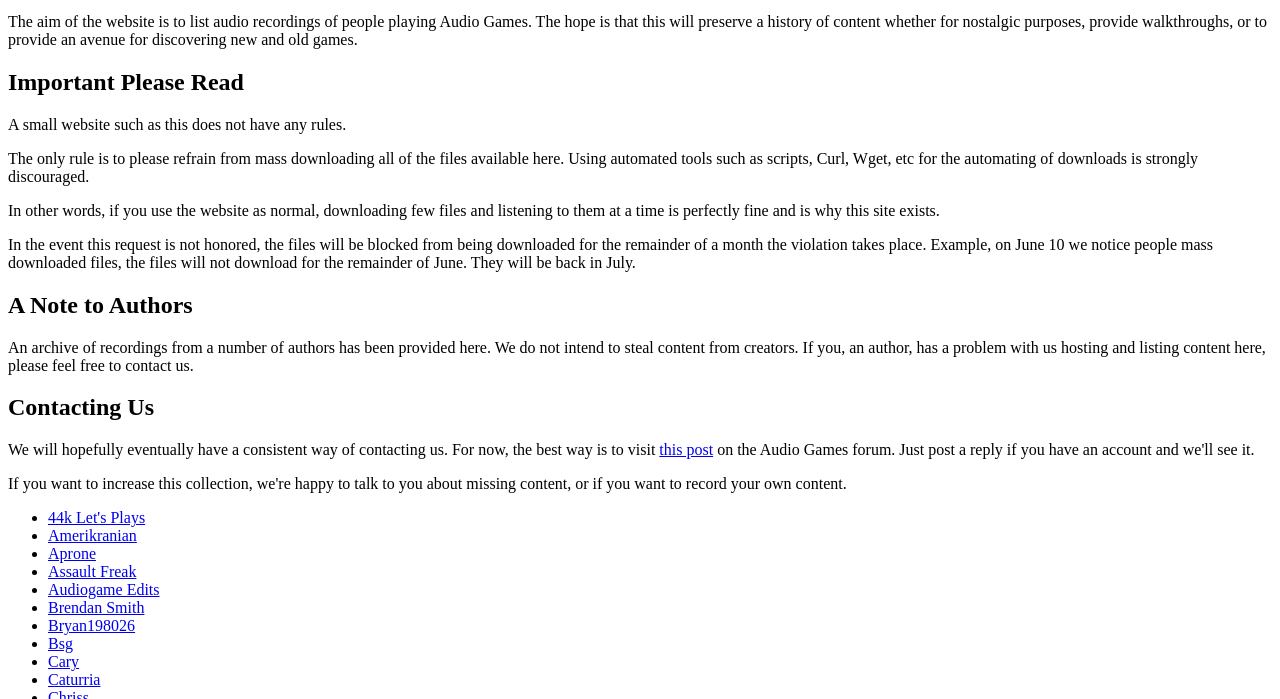
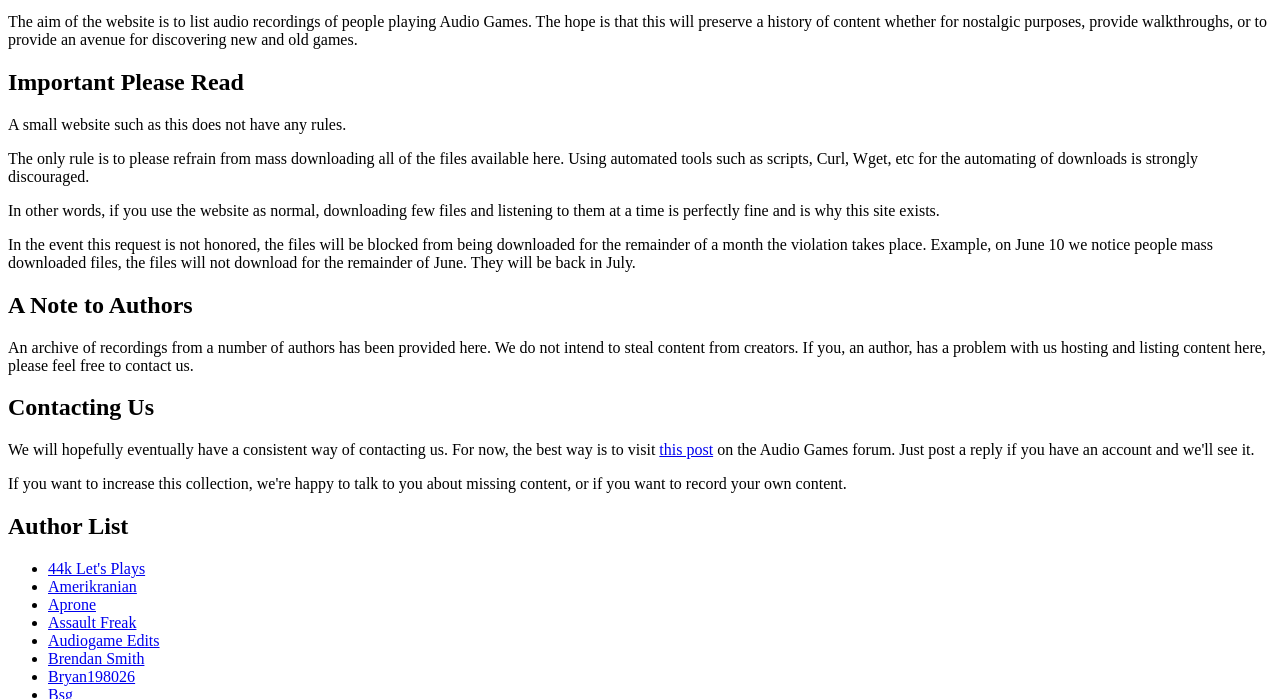
Before and after one commit to Amerikranian/agordium, a plain HTML site: page docs/index.html in a window 1280 px wide. Shown: the part 101-800 px from the top of the page. Drawn offline with Linux system fonts and the light colour scheme.

Commit message:
Fixed index.html

```diff
--- a/docs/index.html
+++ b/docs/index.html
@@ -17,6 +17,7 @@
 <h2>Contacting Us</h2>
 <p>We will hopefully eventually have a consistent way of contacting us. For now, the best way is to visit <a href="https://forum.audiogames.net/topic/40657/game-recordings-repository-anyone-consider-doing-it/">this post</a> on the Audio Games forum. Just post a reply if you have an account and we'll see it.</p>
 <p>If you want to increase this collection, we're happy to talk to you about missing content, or if you want to record your own content.</p>
+<h2>Author List</h2>
 <ul>
 <li><a href="44k Let's Plays.html">44k Let's Plays</a></li>
 <li><a href="Amerikranian.html">Amerikranian</a></li>
```
